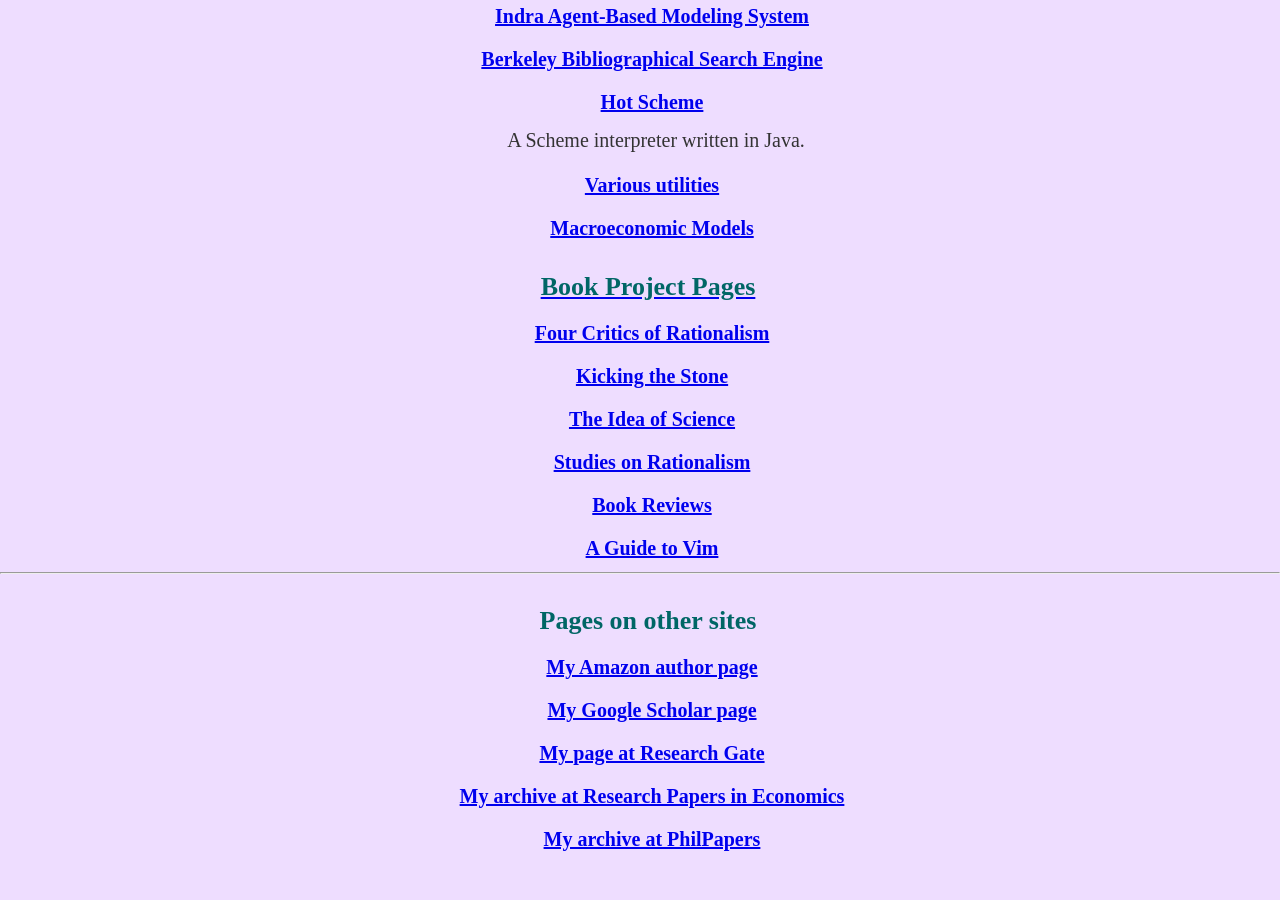
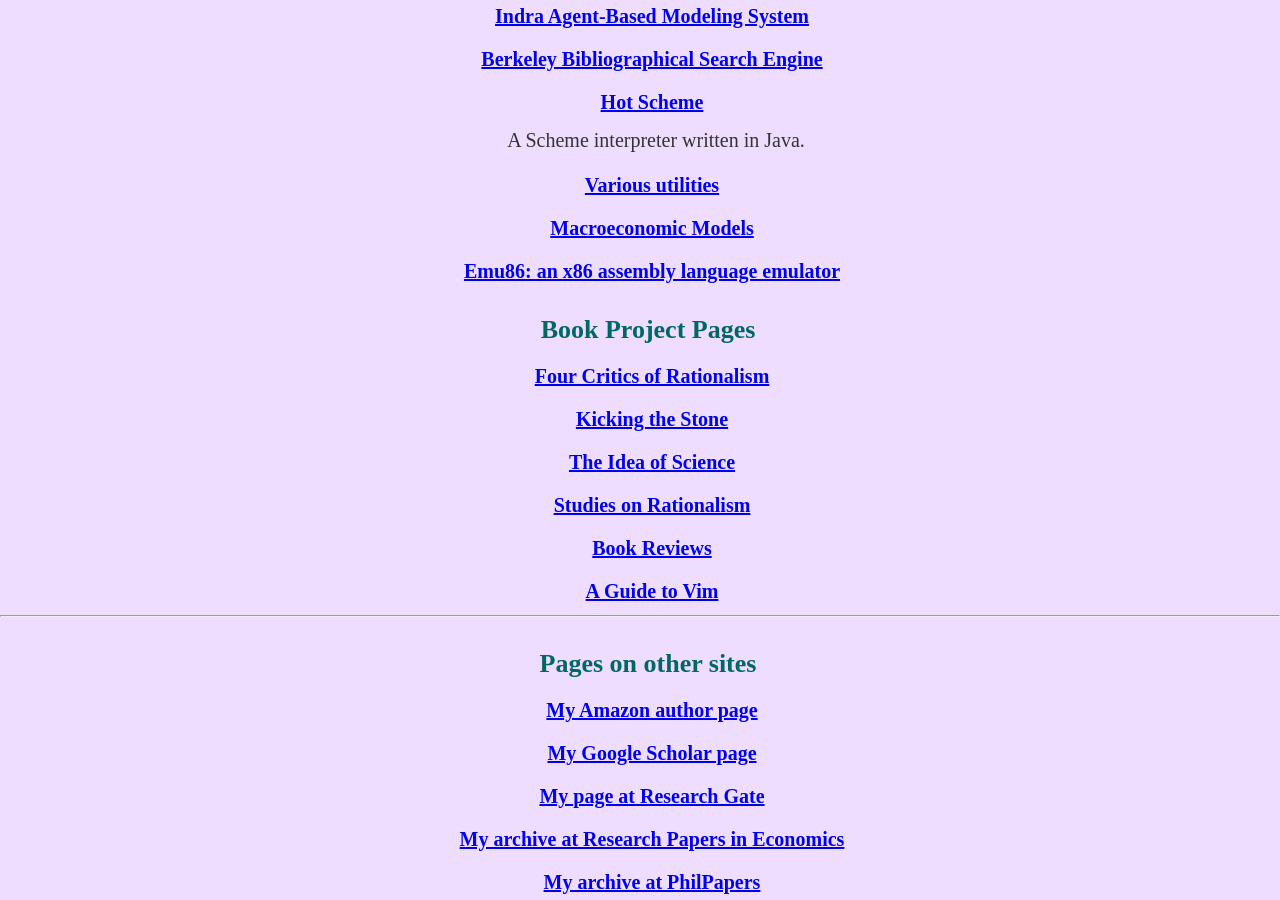
Before and after one commit to gcallah/gcallah.github.io, a Jekyll site: the page index.html, which Jekyll copies as it is, in a window 1280 px wide and 900 px high, scrolled down 670 px. Built offline with Jekyll 4.4.1, drawn with Linux system fonts in a browser that asks for light colours; before the commit the page ends 1533 px from its top, so only the background shows below that; some of the changed lines change nothing that is shown.

Commit message:
Corrected html error in index.

```diff
--- a/index.html
+++ b/index.html
@@ -79,7 +79,7 @@
                     </h3>
 
                     <h3>
-                        <a href="http://www.emu86.org/Emu86/"
+                        <a href="http://www.emu86.org/Emu86/">
                         Emu86: an x86 assembly language emulator
                         </a>
                     </h3>
```
